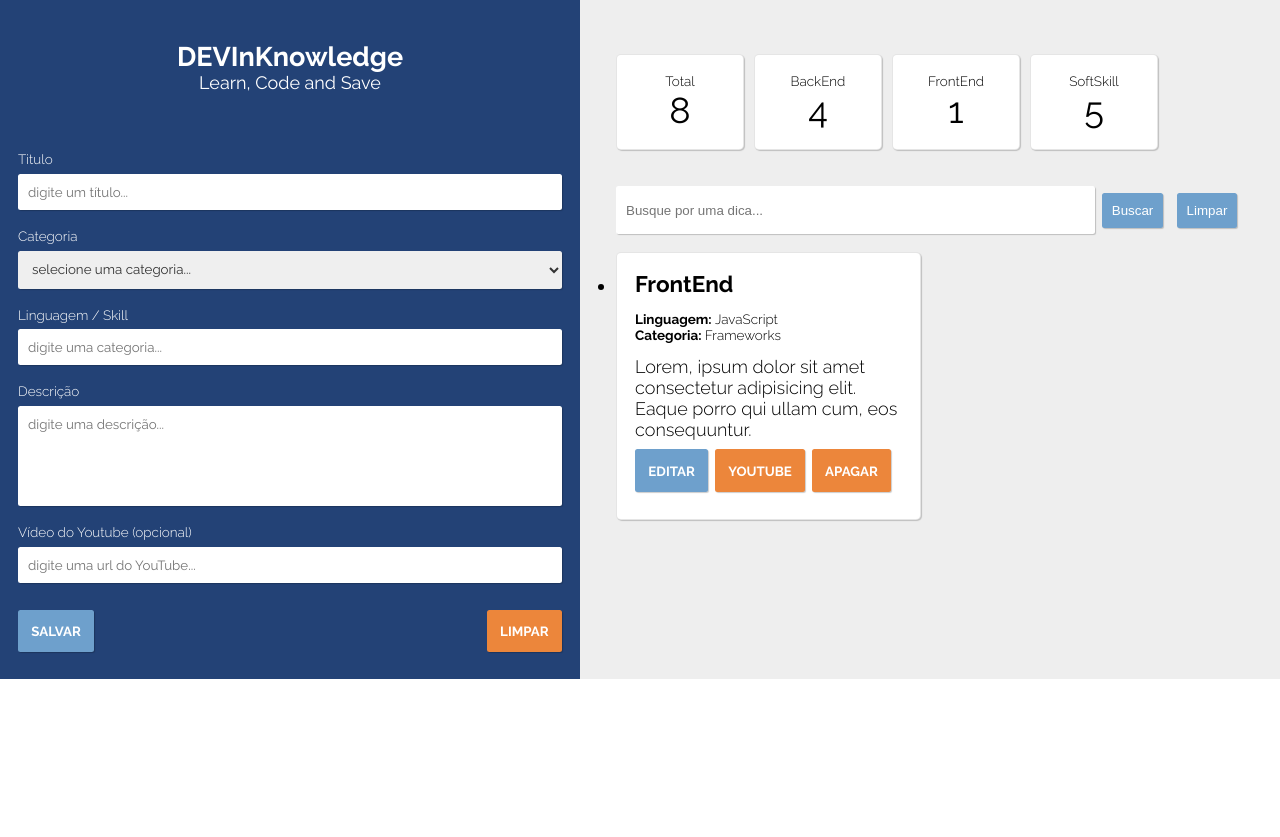
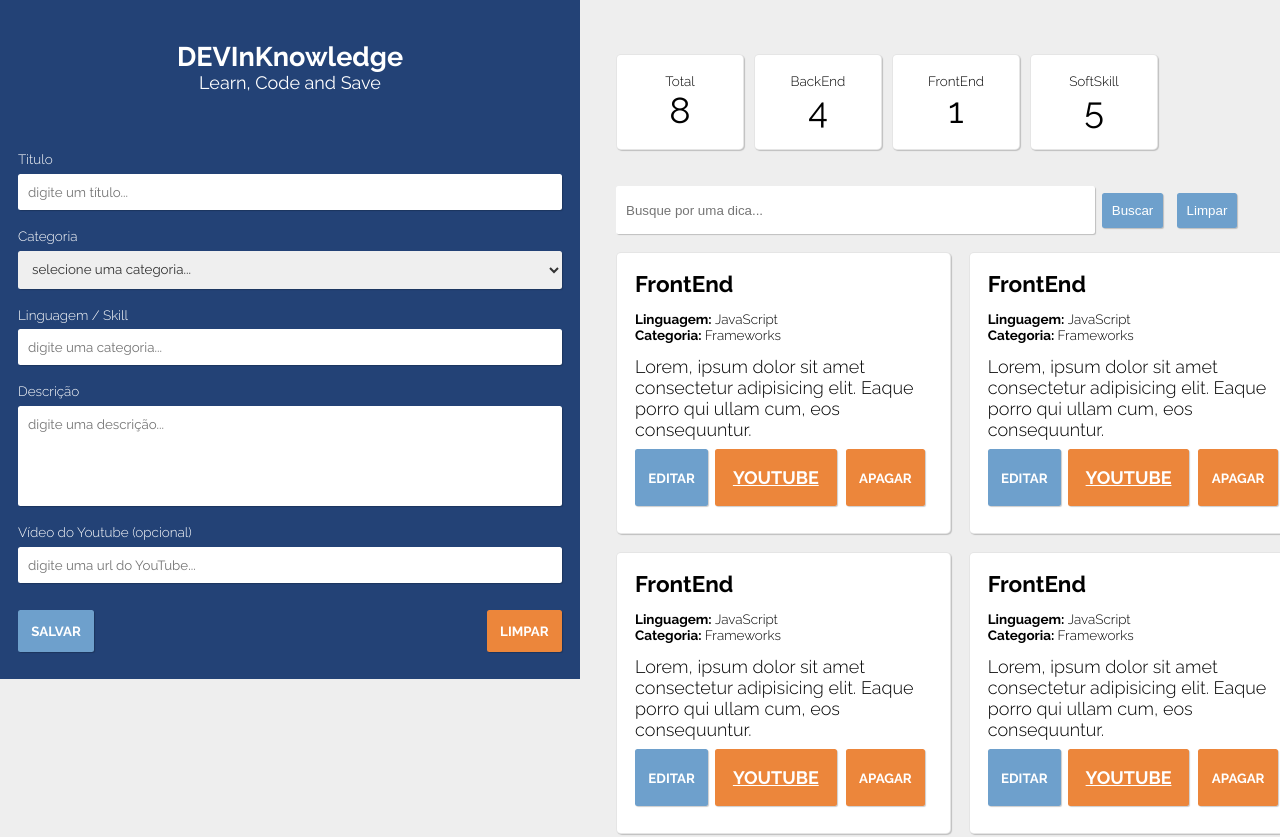
Before and after one commit to andersonaguia/DevInHouse-Semana10, a React (Vite) app: page / in a window 1280 px wide. Shown: the top 837 px of the page. Before the commit the page ends 800 px from the top, so only its background shows below. Built offline with nearby package versions, Linux system fonts and the light colour scheme.

Commit message:
[M1S10] Ex 6 - Utilizando o React Hook Form

```diff
--- a/package.json
+++ b/package.json
@@ -12,7 +12,8 @@
   },
   "dependencies": {
     "react": "^18.2.0",
-    "react-dom": "^18.2.0"
+    "react-dom": "^18.2.0",
+    "react-hook-form": "^7.34.2"
   },
   "devDependencies": {
     "@types/react": "^18.0.17",
--- a/src/assets/styles/css/styles.css
+++ b/src/assets/styles/css/styles.css
@@ -139,6 +139,11 @@ body {
   font-weight: 700;
   text-transform: uppercase;
   color: var(--color-white);
+  cursor: pointer;
+}
+
+.btn:hover{
+  opacity: 0.8;
 }
 
 .primary {
@@ -246,6 +251,7 @@ body {
   border: 1px solid rgba(0, 0, 0, 0.1);
   box-shadow: 1px 1px 1px rgba(0, 0, 0, 0.2);
   border-radius: 5px;
+  list-style-type: none;
 }
 
 .tipcard-container .title {
--- a/src/components/Filter/Filter.jsx
+++ b/src/components/Filter/Filter.jsx
@@ -2,10 +2,10 @@ export const Filter = () => {
     return (
         <div className="filter-container">
             <input placeholder="Busque por uma dica..." type="text" className="inputField" />
-            <button onClick={"handleOnEnterFilter"} className="searchButton">
+            <button onClick={()=>console.log("oi")} className="searchButton">
               Buscar
             </button>
-            <button onClick={"handleOnClearFilter"} className="searchButton">
+            <button onClick={()=>console.log("oi")} className="searchButton">
               Limpar
             </button>
         </div>
--- a/src/components/MainContent/MainContent.jsx
+++ b/src/components/MainContent/MainContent.jsx
@@ -4,6 +4,7 @@ import { TipCard } from "../TipCard/TipCard"
 import { CardList } from "../CardList/CardList"
 
 const dica = {
+  id: 1,
   titulo: "FrontEnd",
   descricao: "Lorem, ipsum dolor sit amet consectetur adipisicing elit. Eaque porro qui ullam cum, eos consequuntur.",
   categoria: "Frameworks",
@@ -18,9 +19,13 @@ export const MainContent = () => {
         <Summary />
         <Filter />
         <CardList>
-          <TipCard dica={ dica }/>
+          <TipCard tip={dica}/>
+          <TipCard tip={dica}/>
+          <TipCard tip={dica}/>
+          <TipCard tip={dica}/>
+          <TipCard tip={dica}/>
+          <TipCard tip={dica}/>
         </CardList>
-
       </main>
     </>
   )
--- a/src/components/Sidebar/Sidebar.jsx
+++ b/src/components/Sidebar/Sidebar.jsx
@@ -1,4 +1,12 @@
+import PropTypes from 'prop-types'
+import { useForm } from 'react-hook-form'
+
 export const Sidebar = () => {
+  const { register, handleSubmit } = useForm()
+  const handleCreateTip = (data) => {
+    console.log(data)
+  }
+
   return (
     <>
       <aside className="sidebar-container">
@@ -6,15 +14,15 @@ export const Sidebar = () => {
           <h1>DEVInKnowledge</h1>
           <span>Learn, Code and Save</span>
         </div>
-      <form>
+        <form onSubmit={handleSubmit(handleCreateTip)}>
           <div className="input-group">
             <label htmlFor="titulo">Titulo</label>
-          <input type="text" placeholder="digite um título..." id="titulo" />
+            <input {...register("titulo")} type="text" placeholder="digite um título..." id="titulo" />
           </div>
 
           <div className="input-group">
             <label htmlFor="categoria">Categoria</label>
-          <select name="categoria" id="categoria" placeholder="escolha uma categoria...">
+            <select {...register("categoria")} name="categoria" id="categoria" placeholder="escolha uma categoria...">
               <option value="">selecione uma categoria...</option>
               <option value="front-end">Front end</option>
               <option value="back-end">Back end</option>
@@ -24,24 +32,24 @@ export const Sidebar = () => {
 
           <div className="input-group">
             <label htmlFor="linguagem">Linguagem / Skill</label>
-          <input type="text" id="linguagem" placeholder="digite uma categoria..." />
+            <input {...register("linguagem")} type="text" id="linguagem" placeholder="digite uma categoria..." />
           </div>
 
           <div className="input-group">
             <label htmlFor="descricao">Descrição</label>
-          <textarea type="text" id="descricao" placeholder="digite uma descrição..." rows="5"></textarea>
+            <textarea {...register("descricao")} type="text" id="descricao" placeholder="digite uma descrição..." rows="5"></textarea>
           </div>
 
           <div className="input-group">
             <label htmlFor="video">Vídeo do Youtube (opcional)</label>
-          <input type="text" id="video" placeholder="digite uma url do YouTube..." />
+            <input {...register("video")} type="text" id="video" placeholder="digite uma url do YouTube..." />
           </div>
 
           <div className="btn-group">
             <button className="btn primary" type="submit">
               salvar
             </button>
-          <button className="btn secondary" type="submit">
+            <button className="btn secondary" type="reset">
               limpar
             </button>
           </div>
--- a/src/components/TipCard/TipCard.jsx
+++ b/src/components/TipCard/TipCard.jsx
@@ -1,29 +1,30 @@
 import PropTypes from 'prop-types'
 
-export const TipCard = ( { dica }) => {
+export const TipCard = ( {tip} ) => {
+  const { id, titulo, linguagem, categoria, descricao, video } = tip;
     return (
         <>
             <li className="tipcard-container">
-              <h2 className="title">{ dica.titulo }</h2>
+              <h2 className="title">{ titulo }</h2>
               <div className="metadata">
                 <div>
-                  Linguagem: <span className="metaValue">{ dica.linguagem }</span>
+                  Linguagem: <span className="metaValue">{ linguagem }</span>
                 </div>
                 <div>
-                  Categoria: <span className="metaValue">{ dica.categoria }</span>
+                  Categoria: <span className="metaValue">{ categoria }</span>
                 </div>
               </div>
               <div className="content">
-                { dica.descricao }
+                { descricao }
               </div>
               <div className="btn-group align-left">
-                <button className="btn primary" type="submit">
+                <button onClick={()=> console.log("oi")} className="btn primary" type="submit">
                   editar
                 </button>
-                <button className="btn secondary" type="submit">
+                <a href={video} className="btn secondary" type="submit">
                   YouTube
-                </button>
-                <button className="btn secondary" type="submit">
+                </a>
+                <button onClick={()=> console.log("oi")} className="btn secondary" type="submit">
                   apagar
                 </button>
               </div>
@@ -33,8 +34,9 @@ export const TipCard = ( { dica }) => {
 }
 
 TipCard.propTypes = {
-    dica: PropTypes.shape({
-        titulo: PropTypes.string,
+    tip: PropTypes.shape({
+        id: PropTypes.number.isRequired,
+        titulo: PropTypes.string.isRequired,
         descricao: PropTypes.string.isRequired,
         categoria: PropTypes.string.isRequired,
         linguagem: PropTypes.string.isRequired,
```
Also changed, not shown: 1 other file (tests, documents, lock files or other folders). Lines whose indentation alone changed are shown as unchanged.
